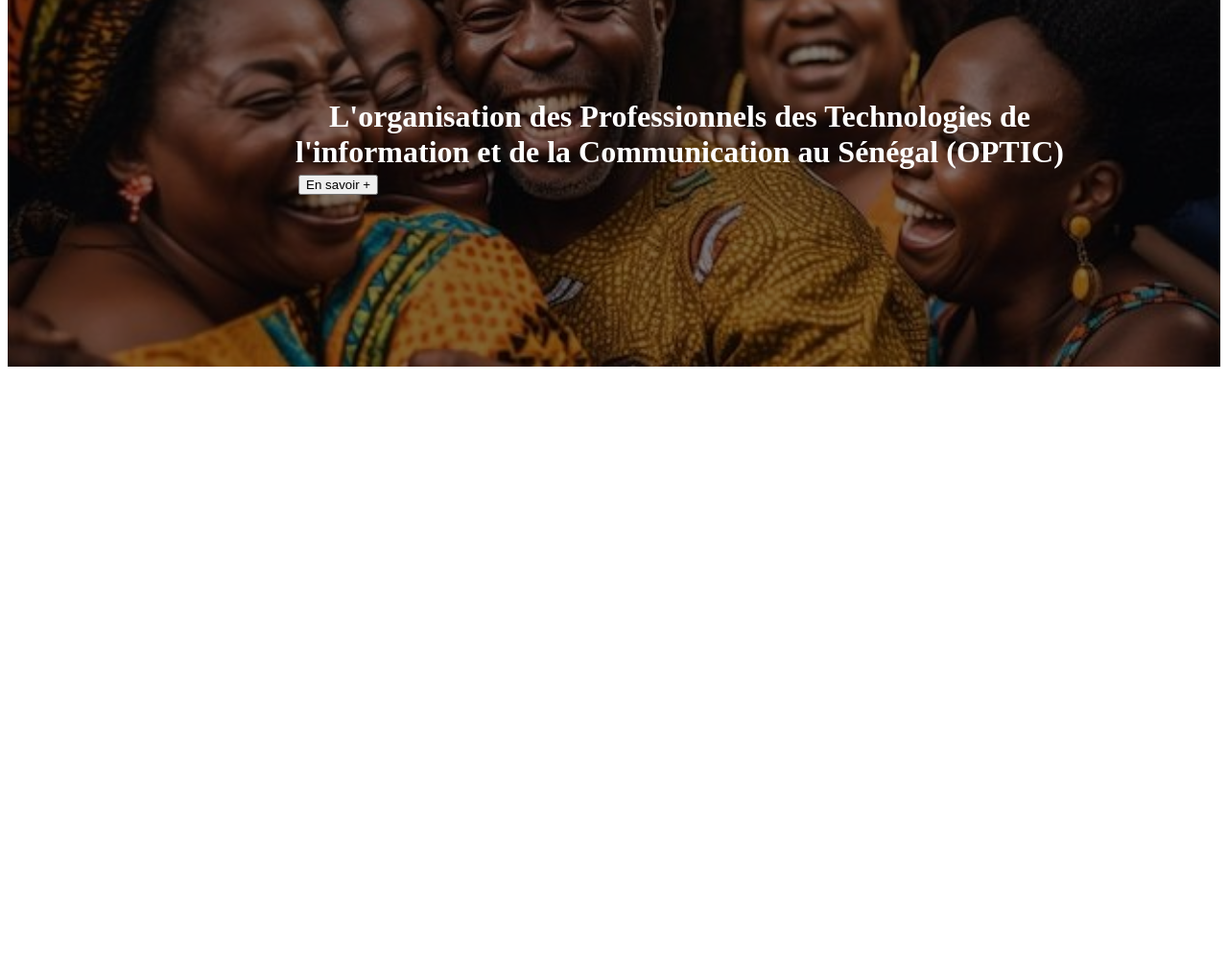
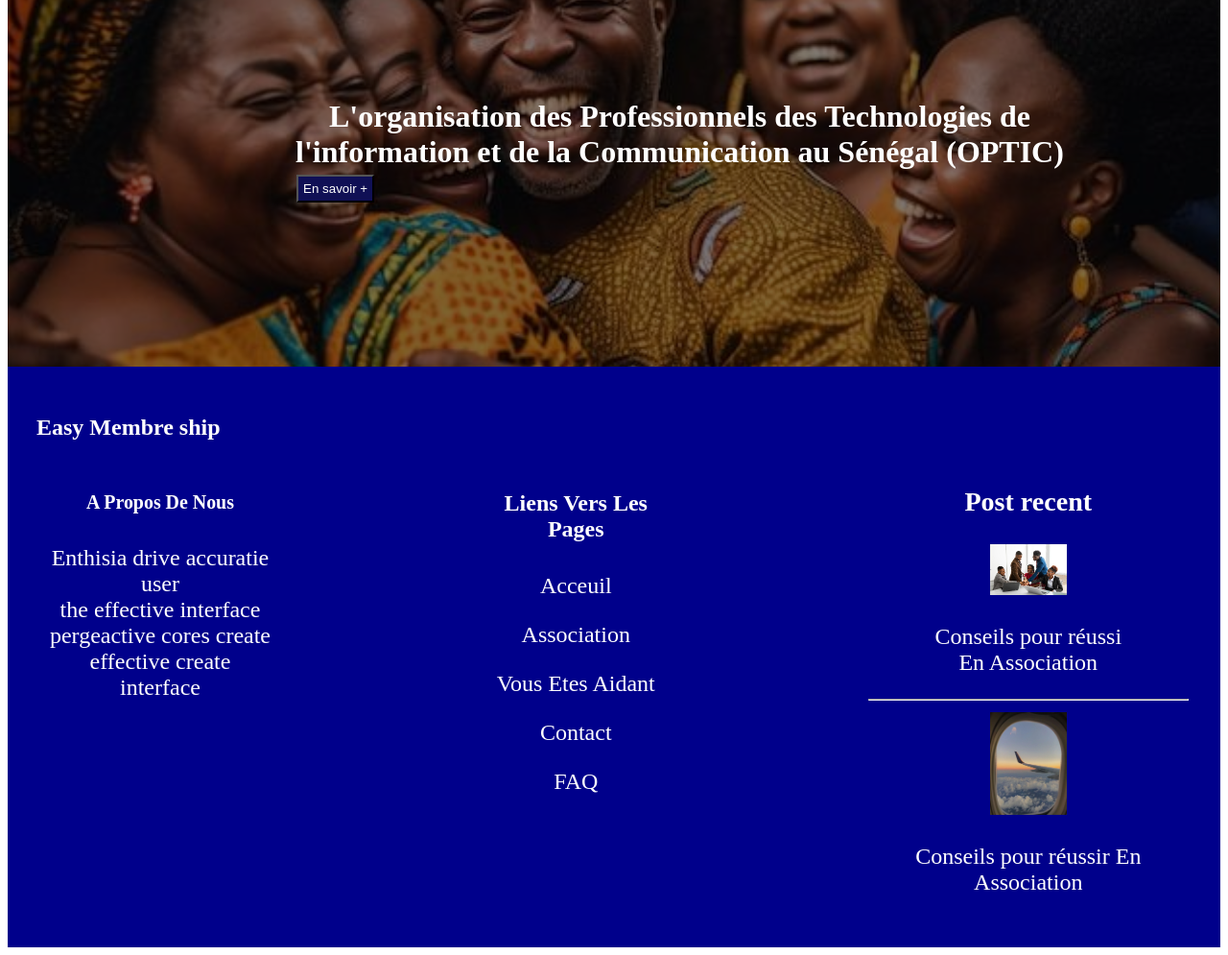
Before and after one commit to ramaka947-tech/Groupe_4, a plain HTML site: page index.html in a window 1280 px wide. Shown: the part 292-1287 px from the top of the page at 96% size. Before the commit the page ends 800 px from the top, so only its background shows below. Drawn offline with Linux system fonts and the light colour scheme.

Commit message:
mon travail

```diff
--- a/index.html
+++ b/index.html
@@ -41,5 +41,32 @@
     <button class="btn">En savoir +</button>
     </div>
     </div>
+    <footer>
+
+        <h2>Easy Membre ship</h2>
+        <div class="T1">
+    <div class="T2">
+         <h5>A Propos De Nous</h5>
+        <p>Enthisia drive accuratie user <br>the effective interface <br>pergeactive cores create <br>effective create <br>interface</p>
+   </div>
+   <div class="T2">
+    <h4>Liens Vers Les Pages</h4>
+    <p>Acceuil</p>
+    <p>Association</p>
+    <p>Vous Etes Aidant</p>
+    <p>Contact</p>
+    <p>FAQ</p>
+   </div>
+   <div class="T2" >
+    <h3>Post recent</h3>
+    <img src="image/entrep.jfif" alt="" width="80px">
+    <p>Conseils pour réussi <br>En Association</p>
+    <hr>
+    <img src="image/av.jfif" alt="" width="80px">
+    <p>Conseils pour réussir En Association</p>
+   </div>
+   </div>
+
+    </footer>
 </body>
 </html>
--- a/style.css
+++ b/style.css
@@ -58,6 +58,9 @@
 }
 .btn{
     margin: 220px;
+    background-color: rgb(16, 16, 85);
+    color: white;
+    padding: 5px;
 }
 
 .B1{
@@ -68,3 +71,25 @@
    color: blue;
 
 }
+footer{
+    background-color: darkblue;
+    padding: 30px;
+    color: white;
+
+
+}
+.T1{
+    display: flex;
+    gap: 200px;
+
+
+
+}
+h2{
+    text-align: start;
+}
+.T2{
+    margin-right: 3px;
+     text-align: center;
+     font-size: x-large;
+}
```
Also changed, not shown: image/av.jfif (added), image/entrep.jfif (added).
